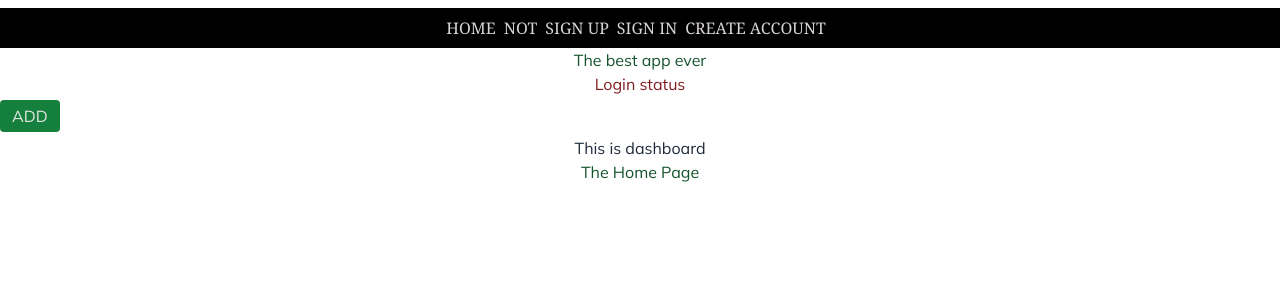
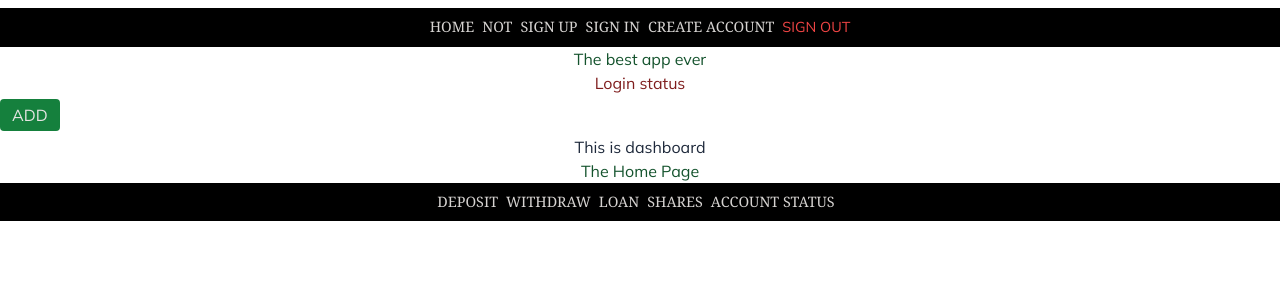
Before and after one commit to yusufnviiri/dsaccofront, a React (Create React App) app: page / in a window 1280 px wide. Shown: the top 300 px of the page. Built offline with nearby package versions, Linux system fonts and the light colour scheme; sample sign-in values are in the browser's storage; a web font is replaced by a local one.

Commit message:
get user token functionality

```diff
--- a/src/components/Dashbord.js
+++ b/src/components/Dashbord.js
@@ -1,11 +1,13 @@
 import React,{useState,useEffect} from 'react'
 import { useDispatch,useSelector } from 'react-redux'
-import { getUsers,getMemberLoans } from '../redux/ApiSlice';
 import { add } from '../redux/ApiSlice'
 import { Link } from 'react-router-dom';
+import { Navigate, useNavigate } from "react-router-dom";import { getUsers,getMemberLoans } from '../redux/ApiSlice';
+
 
 function Dashbord() {
   const dispatch = useDispatch();
+  const navigate = useNavigate();
 
   const count = useSelector((state)=>state.ApiSlice.age)
   const users = useSelector((state)=>state.ApiSlice.users)
@@ -19,19 +21,24 @@ useEffect(()=>{
 
 },[users.length])
 
+
+
+const logOut=()=>{
+  localStorage.clear();
+  navigate("/", { replace: true });
+}
+
   return (
     <>
-    <menu className='bg-black w-full py-2 '>
+    <menu className='bg-black w-full py-2 text-[0.9em] '>
   <Link className='text-stone-300 mr-2' to='/'>Home</Link>
   <Link className='text-stone-300 mr-2' to='/da'>Not</Link>
   <Link className='text-stone-300 mr-2' to='/register'>Sign Up</Link>
   <Link className='text-stone-300 mr-2' to='/logins'>Sign In</Link>
   <Link className='text-stone-300 mr-2' to='/new-account'>Create Account</Link>
-
-
+<button  onClick={()=>logOut()} className='text-red-500 uppercase hover:text-yellow-500'>Sign Out</button>
     </menu>
     <div  className=''>
-
       <h1 className='text-green-900  '> The best app ever
         </h1>
 
--- a/src/components/Home.js
+++ b/src/components/Home.js
@@ -1,35 +1,24 @@
 import React,{useState,useEffect} from 'react'
 import { useDispatch, useSelector } from "react-redux";
-import { login } from "../redux/ApiSlice"
-import { redirect } from 'react-router-dom';
-import { Navigate, useNavigate } from "react-router-dom";import { getUsers,getMemberLoans } from '../redux/ApiSlice';
-import { add } from '../redux/ApiSlice'
+
+import { useNavigate } from "react-router-dom"
 import { Link } from 'react-router-dom';
 function Home() {
     const navigate = useNavigate();
-
     const dispatch = useDispatch();
-
     const count = useSelector((state)=>state.ApiSlice.age)
     const users = useSelector((state)=>state.ApiSlice.users)
     const memmberLoans = useSelector((state)=>state.ApiSlice.loans)
-
    const  logginError = useSelector((state)=>state.ApiSlice.logginError)
   useEffect(()=>{
     let nullValue= JSON.stringify(localStorage.getItem("token"))
   let userToken = JSON.stringify(localStorage.getItem("bearer"));
-  console.log(userToken)
-  console.log(typeof(userToken))
-
-  console.log(nullValue)
-  console.log(typeof(nullValue))
-
   setTimeout(() => {
     if(userToken===nullValue){
         console.log("Am going to redirect")
         navigate("/logins", { replace: true });
       }
-  }, 2000);
+  }, 1000);
 
 
   })
@@ -42,6 +31,17 @@ function Home() {
     <div>
     <h1 className='text-green-900  '> The Home Page
     </h1>
+
+    <menu className='bg-black w-full py-2 text-[0.9em] '>
+  <Link className='text-stone-300 mr-2' to='/'>Deposit</Link>
+  <Link className='text-stone-300 mr-2' to='/da'>Withdraw</Link>
+  <Link className='text-stone-300 mr-2' to='/register'>Loan</Link>
+  <Link className='text-stone-300 mr-2' to='/logins'>Shares</Link>
+  <Link className='text-stone-300 mr-2' to='/new-account'>Account Status</Link>
+
+    </menu>
+
+
     </div>
 
     </>
--- a/src/components/account/NewAccount.js
+++ b/src/components/account/NewAccount.js
@@ -6,6 +6,7 @@ import { createAccount } from '../../redux/ApiSlice';
 import { Navigate, useNavigate } from "react-router-dom";
 function NewAccount() {
     const  logginError = useSelector((state)=>state.ApiSlice.logginError)
+    const  notification = useSelector((state)=>state.ApiSlice.notification)
 
     const dispatch = useDispatch();
     const navigate = useNavigate();
@@ -21,13 +22,17 @@ function NewAccount() {
 
         e.preventDefault();
       dispatch(createAccount(accountdetails));
-      //  navigate("/da", { replace: true });
+      if(notification!==""){
+        navigate("/", { replace: true });
+
+      }
 
       }
 
        return (
         <><h4>Login status in register     {logginError}
     </h4>
+    <h3>Notification {notification}</h3>
           <div className="w-[30%] m-auto  login_form">
             <h4
               className=" my-6 font-bold   underline-offset-2
--- a/src/redux/ApiSlice.js
+++ b/src/redux/ApiSlice.js
@@ -45,16 +45,11 @@ export const register = createAsyncThunk("dsacco/register", async (item) => {
 
 //user login
 export const createAccount = createAsyncThunk("dsacco/createAccount", async (item) => {
-
   toke = await getToken();
-
-  let response = [{ data: "notAuthorized" }];
   const config = {
-    headers: { Authorization: `Bearer ${toke}` },
+    headers: { Authorization: `Bearer ${toke}`},
   };
-
-
-  const res = await axios.post(`${baseUrl}/Account/openaccount`, item);
+  const res = await axios.post(`${baseUrl}/Account/openaccount`, item, config);
   return res.data;
 });
 
@@ -104,8 +99,9 @@ export const apiSlice = createSlice({
 
       if (action.payload === "Accepted") {
         state.logginError = "success!!";
+        state.notification="Created well"
       } else {
-        state.logginError = "Not Authorized!!";
+        state.logginError = "Not Successful";
       }
     });
     builder.addCase(getUsers.fulfilled, (state, action) => {
```
